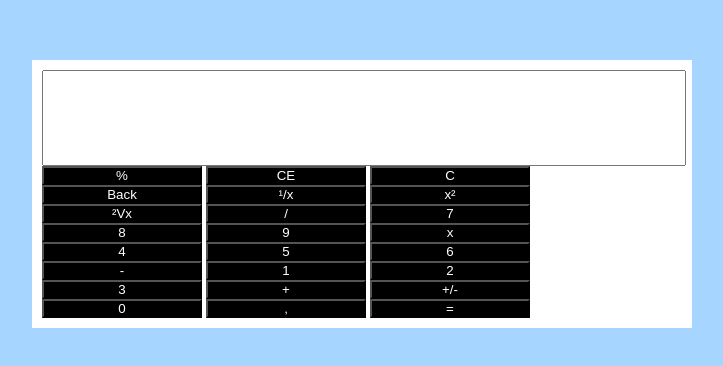
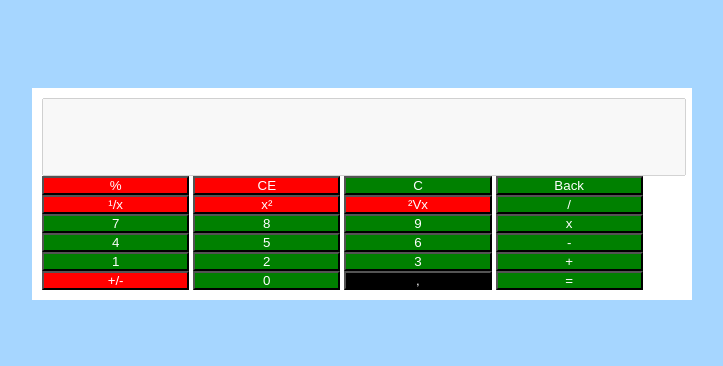
Before and after one commit to visnowden/web_calculator, a plain HTML site: page index.html in a window 1280 px wide. Shown: the part 206-572 px from the top of the page, without its empty margins (278-1001 px from the left). Drawn offline with Linux system fonts and the light colour scheme.

Commit message:
funções básicas
adição de funções básicas: números, soma, subtração, multiplicação, divisão, limpar tela (C) apagar o último caractere (Backspace), calcular (Enter).
verde = pronto
preto = dev
vemelho = não iniciado

```diff
--- a/index.html
+++ b/index.html
@@ -8,32 +8,32 @@
   </head>
   <body>
     <div class="main">
-      <input type="text" id="display"></input>
+      <input type="text" id="display" disabled></input>
       <div classe="buttons">
-        <button class="button" id="">%</button>
-        <button class="button" id="">CE</button>
-        <button class="button" id="">C</button>
-        <button class="button" id="">Back</button>
-        <button class="button" id="">¹/x</button>
-        <button class="button" id="">x²</button>
-        <button class="button" id="">²Vx</button>
-        <button class="button" id="">/</button>
-        <button class="button" id="">7</button>
-        <button class="button" id="">8</button>
-        <button class="button" id="">9</button>
-        <button class="button" id="">x</button>
-        <button class="button" id="">4</button>
-        <button class="button" id="">5</button>
-        <button class="button" id="">6</button>
-        <button class="button" id="">-</button>
-        <button class="button" id="">1</button>
-        <button class="button" id="">2</button>
-        <button class="button" id="">3</button>
-        <button class="button" id="">+</button>
-        <button class="button" id="">+/-</button>
-        <button class="button" id="">0</button>
-        <button class="button" id="">,</button>
-        <button class="button" id="">=</button>
+        <button class="button error" id="">%</button>
+        <button class="button error" id="">CE</button>
+        <button class="button good" id="" onclick="clearDisplay()">C</button>
+        <button class="button good" id="" onclick="backspace()">Back</button>
+        <button class="button error" id="">¹/x</button>
+        <button class="button error" id="">x²</button>
+        <button class="button error" id="">²Vx</button>
+        <button class="button good" id="" onclick="appendToDisplay('/')">/</button>
+        <button class="button good" id="" onclick="appendToDisplay(7)">7</button>
+        <button class="button good" id="" onclick="appendToDisplay(8)">8</button>
+        <button class="button good" id="" onclick="appendToDisplay(9)">9</button>
+        <button class="button good" id="" onclick="appendToDisplay('*')">x</button>
+        <button class="button good" id="" onclick="appendToDisplay(4)">4</button>
+        <button class="button good" id="" onclick="appendToDisplay(5)">5</button>
+        <button class="button good" id="" onclick="appendToDisplay(6)">6</button>
+        <button class="button good" id="" onclick="appendToDisplay('-')">-</button>
+        <button class="button good" id="" onclick="appendToDisplay(1)">1</button>
+        <button class="button good" id="" onclick="appendToDisplay(2)">2</button>
+        <button class="button good" id="" onclick="appendToDisplay(3)">3</button>
+        <button class="button good" id="" onclick="appendToDisplay('+')">+</button>
+        <button class="button error" id="">+/-</button>
+        <button class="button good" id="" onclick="appendToDisplay(0)">0</button>
+        <button class="button" id="" onclick="appendToDisplay('')">,</button>
+        <button class="button good" id="" onclick="calculateResult()">=</button>
       </div>
       </div>
     </div>
--- a/script.js
+++ b/script.js
@@ -0,0 +1,24 @@
+let displayValue = ""
+
+function appendToDisplay(value) {
+    displayValue += value
+    document.getElementById("display").value = displayValue
+}
+
+function clearDisplay() {
+    displayValue = ""
+    document.getElementById("display").value = displayValue
+}
+function backspace(){
+    displayValue = displayValue.slice(0, -1)
+    document.getElementById("display").value = displayValue
+}
+function calculateResult() {
+    try {
+        displayValue = String(eval(displayValue))
+        document.getElementById("display").value = displayValue
+    } catch (error) {
+        displayValue = "Error"
+        document.getElementById("display").value = displayValue
+    }
+}
--- a/style.css
+++ b/style.css
@@ -1,4 +1,4 @@
-*{
+* {
   padding: 0;
   margin: 0;
 }
@@ -17,12 +17,18 @@ body {
 }
 #display {
   text-align: right;
-  font-size: 500%;
+  font-size: 400%;
   width: 100%;
 }
 .button {
   background-color: black;
   color: white;
   height: 24%;
-  width: 25%;
+  width: 23%;
 }
+.error {
+  background-color: red;
+}
+.good{
+  background-color: green;
+}
```
